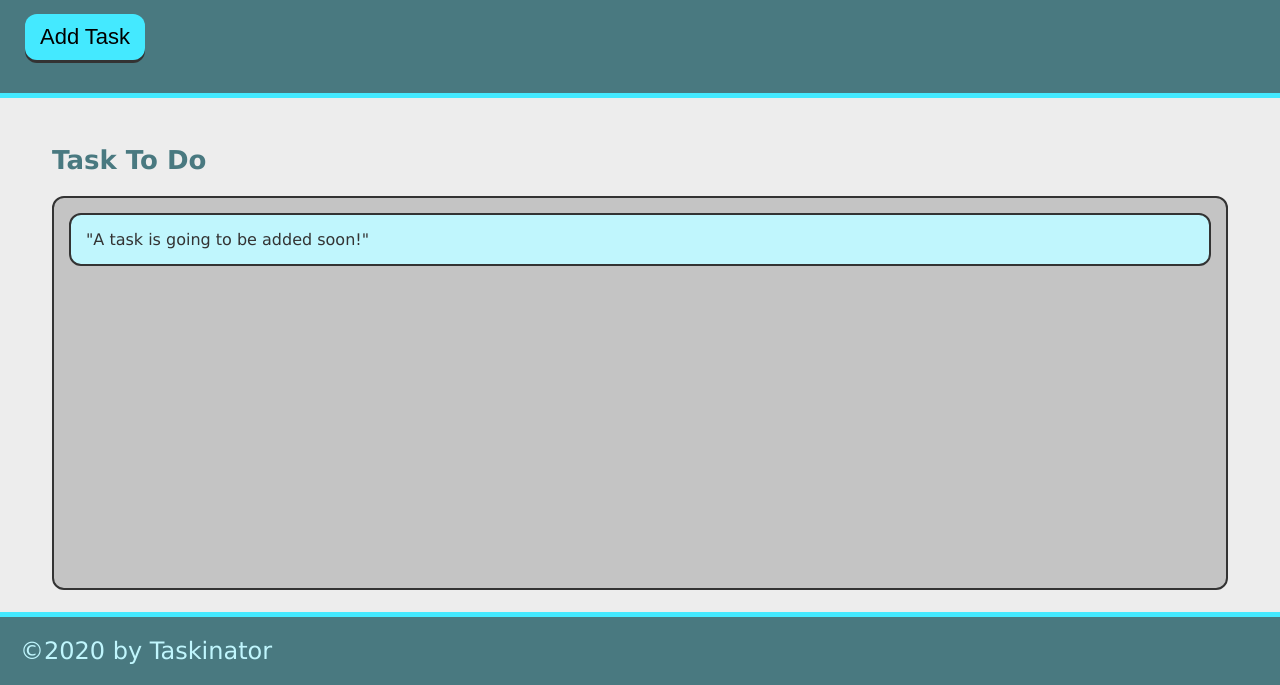
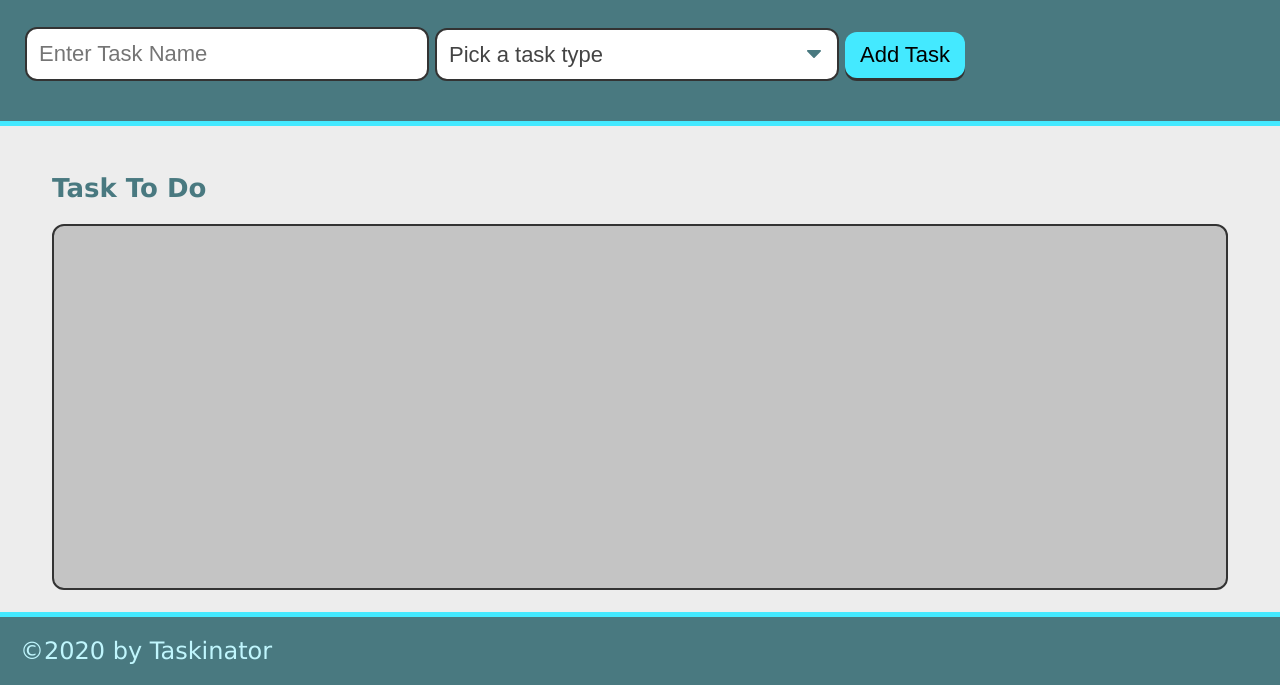
Before and after one commit to Acoleman37/taskinator, a plain HTML site: page index.html in a window 1280 px wide. Shown: the part 115-800 px from the top of the page. Drawn offline with Linux system fonts and the light colour scheme.

Commit message:
added form submission btn

```diff
--- a/assets/js/script.js
+++ b/assets/js/script.js
@@ -1,11 +1,16 @@
-var buttonEl = document.querySelector("#save-task");
+var formEl = document.querySelector("#task-form");
 var tasksToDoEl = document.querySelector("#tasks-to-do");
 
-var createTaskHandler = function() {
-  var listItemEl = document.createElement("li");
-  listItemEl.className = "task-item";
-  listItemEl.textContent = "This is a new task.";
-  tasksToDoEl.appendChild(listItemEl);
+var createTaskHandler = function(event) {
+
+    event.preventDefault();
+
+    var listItemEl = document.createElement("li");
+    listItemEl.className = "task-item";
+    listItemEl.textContent = "This is a new task.";
+    tasksToDoEl.appendChild(listItemEl);
+    console.log(event);
+
   };
 
-buttonEl.addEventListener("click", createTaskHandler);
+  formEl.addEventListener("submit", createTaskHandler);
--- a/index.html
+++ b/index.html
@@ -13,15 +13,28 @@
     <header>
         <h1 class="page-title">Taskinator</h1>
         <p>Click the button below to add a new task!</p>
-        <button class="btn" id="save-task">Add Task</button>
+        <form id="task-form">
+            <div class="form-group">
+                <input type="text" name="task-name" placeholder="Enter Task Name" />
+            </div>
+            <div class="form-group">
+                <select name="task-type" class="select-dropdown">
+                  <option value="" disabled selected>Pick a task type</option>
+                  <option value="Print">Print</option>
+                  <option value="Web">Web</option>
+                  <option value="Mobile">Mobile</option>
+                </select>
+            </div>
+            <div class="form-group">
+              <button class="btn" id="save-task" type="submit">Add Task</button>
+            </div>
+        </form>
     </header>
 
     <main class="page-content">
         <section class="task-list-wrapper">
             <h2 class="list-title">Task To Do</h2>
-            <ul class="task-list" id="tasks-to-do">
-                <li class="task-item">"A task is going to be added soon!"</li>
-            </ul>
+            <ul class="task-list" id="tasks-to-do"></ul>
         </section>
     </main>
 
```
